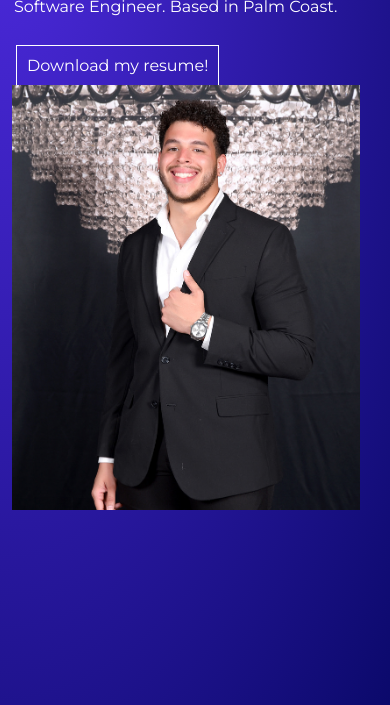
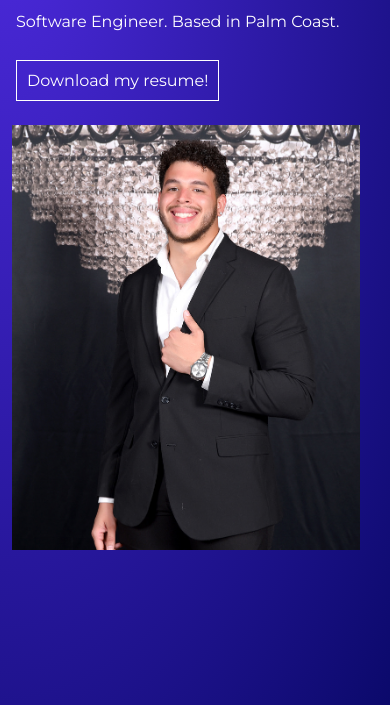
Before and after one commit to AndreCarter-CS/portfolio, a Gatsby site: page /home in a window 390 px wide. Shown: the part 139-844 px from the top of the page. Built offline with nearby package versions, Linux system fonts and the light colour scheme; Gatsby itself is replaced by a stand-in of ours.

Commit message:
added styling for mobile responsiveness

```diff
--- a/src/pages/home.js
+++ b/src/pages/home.js
@@ -19,8 +19,10 @@ const Home = () => {
           {"I build and design "}
           <span className={styles.highlighted}>{"things for the web."}</span>
         </h2>
-        <span>{"Software Engineer. Based in Palm Coast."}</span>
-        <div className={global.mt40}>
+        <div className={global.mt15}>
+          <span>{"Software Engineer. Based in Palm Coast."}</span>
+        </div>
+        <div className={styles.resumeContainer}>
           <a href='https://app.luminpdf.com/viewer/63fdff22ce8b74fe0eee3272' target='_blank'>
           <span className={styles.resumeDownload}>Download my resume!</span>
           </a>
--- a/src/styles/about.module.css
+++ b/src/styles/about.module.css
@@ -15,5 +15,6 @@
     .profilePicture {
         padding-left: 0px;
         padding-right: 20px;
+        margin-bottom: 20px;
     }
 }
--- a/src/styles/global.module.css
+++ b/src/styles/global.module.css
@@ -64,10 +64,6 @@ footer p{
 }
 
 /* margin styles */
-.mt40 {
-  margin-top: 40px;
-}
-
 .mt15 {
   margin-top: 15px;
 }
--- a/src/styles/home.module.css
+++ b/src/styles/home.module.css
@@ -41,6 +41,11 @@
   flex: 3;
 }
 
+.resumeContainer {
+  margin-top: 40px;
+  margin-bottom: 25px;
+}
+
 .resumeDownload {
   border: 1px solid #fff;
   background: transparent !important;
```
